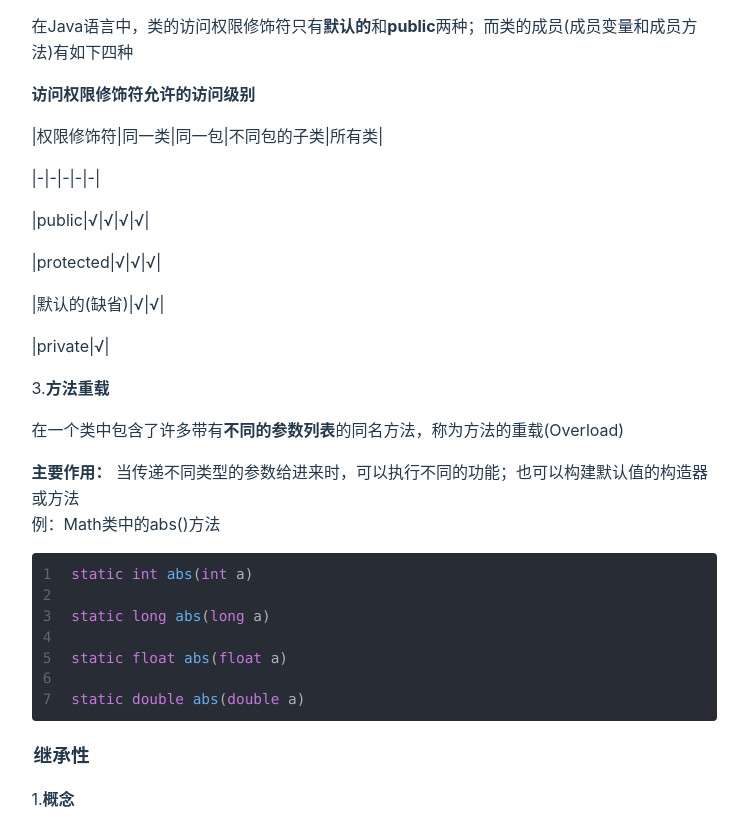
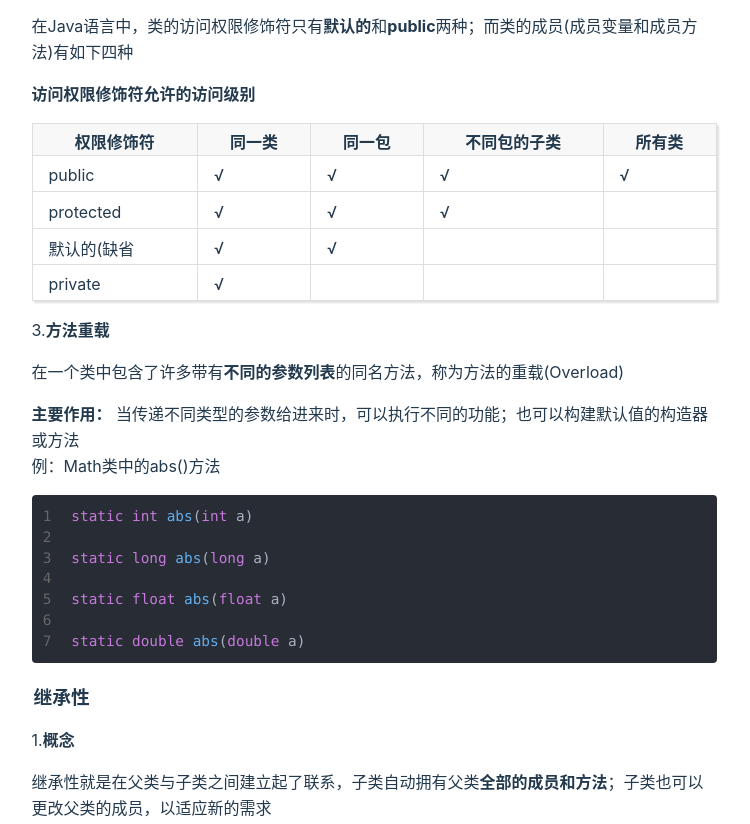
Before and after one commit to uuflyer/uuflyer.github.io, a plain HTML site: page 2019/08/30/面向对象三大特征/index.html in a window 1280 px wide. Shown: the part 1240-2064 px from the top of the page, without its empty margins (266-1016 px from the left). Drawn offline with nearby package versions, Linux system fonts and the light colour scheme; some packages are replaced by stand-ins of ours; a script that the page names is missing; a web font is replaced by a local one.

Commit message:
Site updated: 2019-09-04 10:19:16

```diff
--- a/2019/08/30/面向对象三大特征/index.html
+++ b/2019/08/30/面向对象三大特征/index.html
@@ -433,12 +433,45 @@ height:50vh;
 <p>2.<strong>访问权限修饰符</strong></p>
 <p>在Java语言中，类的访问权限修饰符只有<strong>默认的</strong>和<strong>public</strong>两种；而类的成员(成员变量和成员方法)有如下四种</p>
 <p><strong>访问权限修饰符允许的访问级别</strong></p>
-<p>|权限修饰符|同一类|同一包|不同包的子类|所有类|</p>
-<p>|-|-|-|-|-|</p>
-<p>|public|√|√|√|√|</p>
-<p>|protected|√|√|√|</p>
-<p>|默认的(缺省)|√|√|</p>
-<p>|private|√|</p>
+<table>
+<thead>
+<tr>
+<th>权限修饰符</th>
+<th>同一类</th>
+<th>同一包</th>
+<th>不同包的子类</th>
+<th>所有类</th>
+</tr>
+</thead>
+<tbody><tr>
+<td>public</td>
+<td>√</td>
+<td>√</td>
+<td>√</td>
+<td>√</td>
+</tr>
+<tr>
+<td>protected</td>
+<td>√</td>
+<td>√</td>
+<td>√</td>
+<td></td>
+</tr>
+<tr>
+<td>默认的(缺省</td>
+<td>√</td>
+<td>√</td>
+<td></td>
+<td></td>
+</tr>
+<tr>
+<td>private</td>
+<td>√</td>
+<td></td>
+<td></td>
+<td></td>
+</tr>
+</tbody></table>
 <p>3.<strong>方法重载</strong></p>
 <p>在一个类中包含了许多带有<strong>不同的参数列表</strong>的同名方法，称为方法的重载(Overload)</p>
 <p><strong>主要作用：</strong> 当传递不同类型的参数给进来时，可以执行不同的功能；也可以构建默认值的构造器或方法<br>例：Math类中的abs()方法</p>
@@ -503,7 +536,7 @@ height:50vh;
             <p>Author：<a href="http://yoursite.com">John Doe</a>
             <p>原文链接：<a href="http://yoursite.com/2019/08/30/面向对象三大特征/">http://yoursite.com/2019/08/30/面向对象三大特征/</a>
             <p>发表日期：<a href="http://yoursite.com/2019/08/30/面向对象三大特征/">August 30th 2019, 1:11:27 pm</a>
-            <p>更新日期：<a href="http://yoursite.com/2019/08/30/面向对象三大特征/">August 31st 2019, 12:45:31 pm</a>
+            <p>更新日期：<a href="http://yoursite.com/2019/08/30/面向对象三大特征/">September 4th 2019, 10:19:01 am</a>
             <p>版权声明：本文采用<a rel="license" href="http://creativecommons.org/licenses/by-nc/4.0/">知识共享署名-非商业性使用 4.0 国际许可协议</a>进行许可</p>
         </div>
 
```
